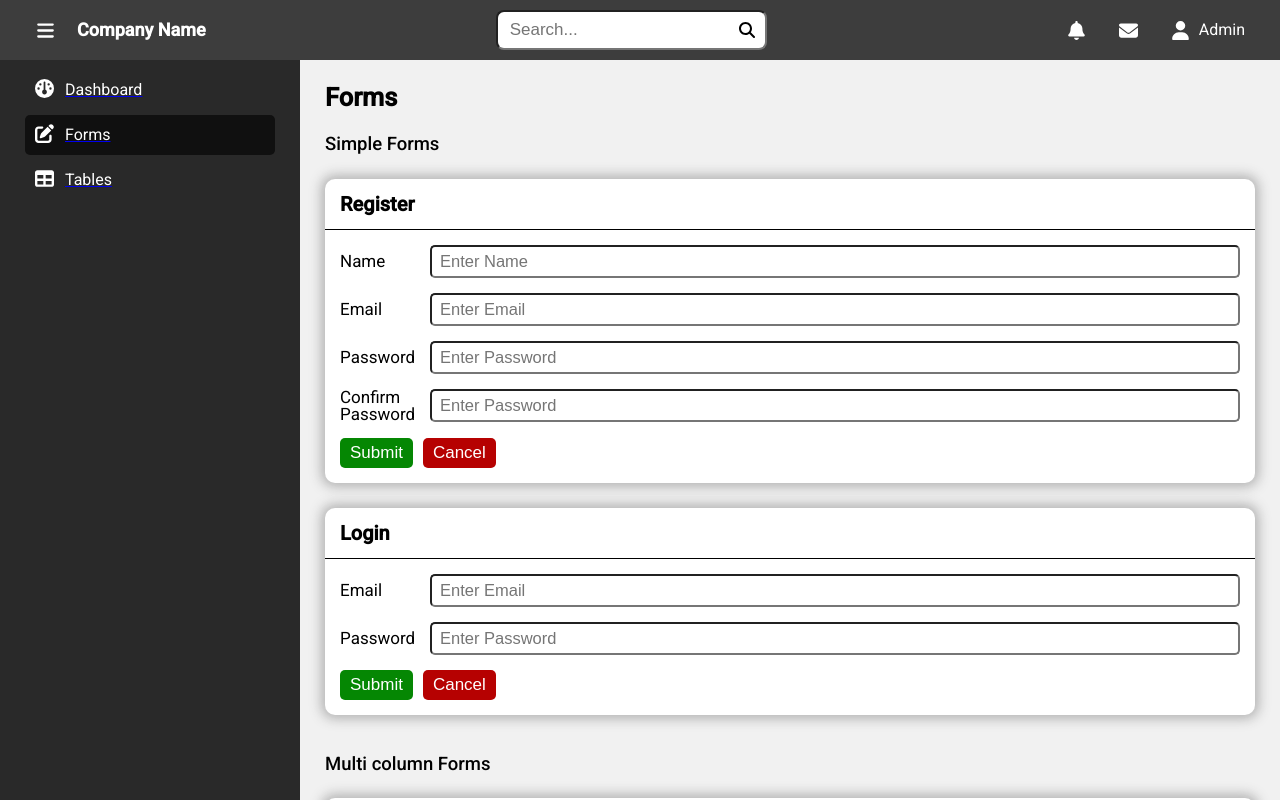
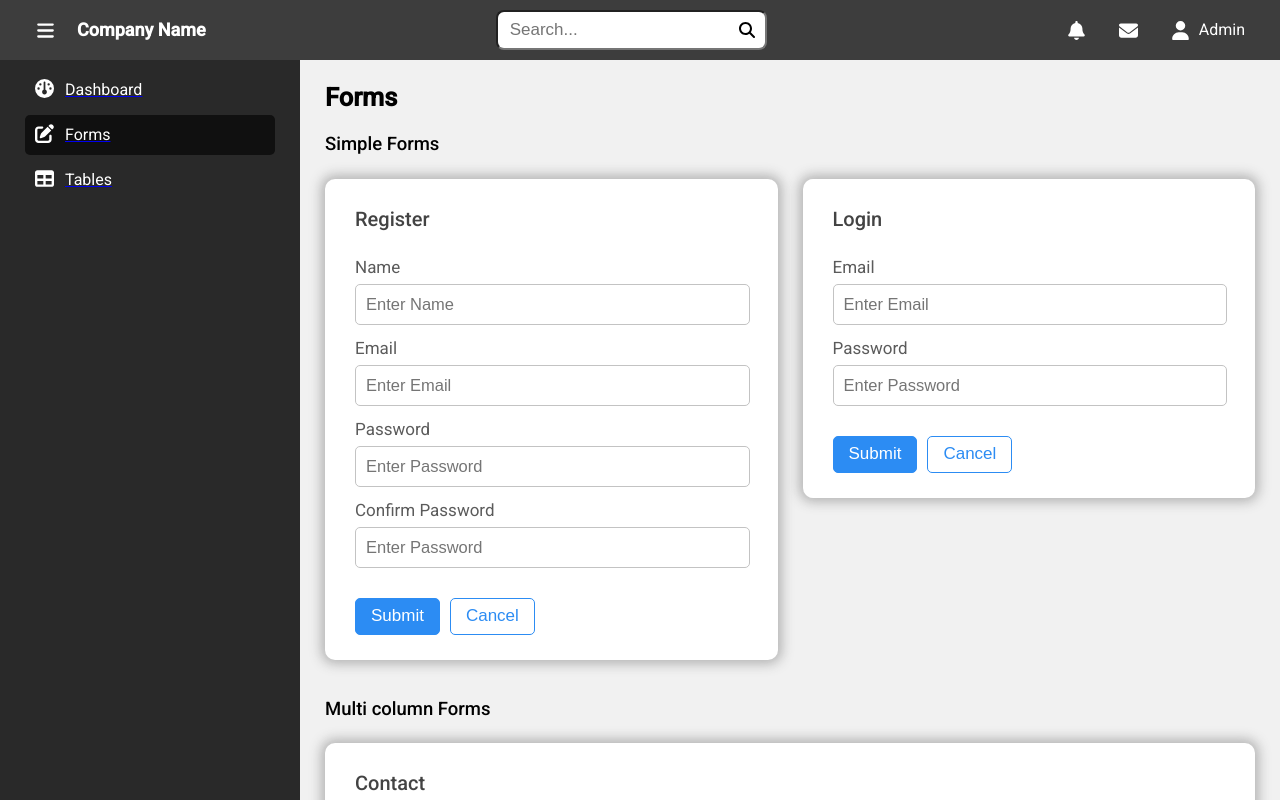
Before and after one commit to SanjeevMhn/angular-components, an Angular app: page /home/forms in a window 1280 px wide. Built offline with nearby package versions, Linux system fonts and the light colour scheme.

Commit message:
[UPDATED]: updated form and data table design

```diff
--- a/src/app/data-table/data-table.component.scss
+++ b/src/app/data-table/data-table.component.scss
@@ -63,10 +63,11 @@
 .pagination {
     // padding: 2rem 1.5rem;
     background-color: #fff;
-    border-bottom-left-radius: 0.5rem;
-    border-bottom-right-radius: 0.5rem;
+    border-bottom-left-radius: 0.8rem;
+    border-bottom-right-radius: 0.8rem;
     border-top: 3px solid #d7d7d7;
-    box-shadow: 0 6px 12px 0 #1f1f1f56;
+    box-shadow: 0 8px 12px 2px #1f1f1f56;
+    overflow: hidden;
 
     // max-height: 6rem;
     .form-control {
--- a/src/app/forms/forms.component.html
+++ b/src/app/forms/forms.component.html
@@ -6,26 +6,26 @@
         <form class="form">
             <h4 class="form-title">Register</h4>
             <div class="form-row">
-                <div class="form-group">
+                <div class="form-group label-top">
                     <label for="name" class="form-label">Name</label>
                     <input type="text" name="name" id="name" class="form-control" placeholder="Enter Name">
                 </div>
             </div>
             <div class="form-row">
-                <div class="form-group">
+                <div class="form-group label-top">
                     <label for="name" class="form-label">Email</label>
                     <input type="email" name="name" id="email" class="form-control" placeholder="Enter Email">
                 </div>
             </div>
             <div class="form-row">
-                <div class="form-group">
+                <div class="form-group label-top">
                     <label for="password" class="form-label">Password</label>
                     <input type="password" name="password" id="password" class="form-control"
                         placeholder="Enter Password">
                 </div>
             </div>
             <div class="form-row">
-                <div class="form-group">
+                <div class="form-group label-top">
                     <label for="password" class="form-label">Confirm Password</label>
                     <input type="password" name="password" id="password" class="form-control"
                         placeholder="Enter Password">
@@ -41,13 +41,13 @@
         <form class="form">
             <h4 class="form-title">Login</h4>
             <div class="form-row">
-                <div class="form-group">
+                <div class="form-group label-top">
                     <label for="name" class="form-label">Email</label>
                     <input type="email" name="name" id="email" class="form-control" placeholder="Enter Email">
                 </div>
             </div>
             <div class="form-row">
-                <div class="form-group">
+                <div class="form-group label-top">
                     <label for="password" class="form-label">Password</label>
                     <input type="password" name="password" id="password" class="form-control"
                         placeholder="Enter Password">
--- a/src/app/forms/forms.component.scss
+++ b/src/app/forms/forms.component.scss
@@ -13,7 +13,7 @@
 
 .simple-forms-container{
     display: grid;
-    grid-template-columns: repeat(auto-fill,minmax(50rem, 1fr));
+    grid-template-columns: repeat(auto-fill,minmax(38rem, 1fr));
     gap: 2.5rem;
     &.full-width{
         grid-template-columns: 1fr;
@@ -25,15 +25,17 @@
     box-shadow: 0 0 12px 4px #3d3d3d56;
     display: flex;
     flex-direction: column;
-    padding-bottom: 1.5rem;
+    padding: 1.5rem;
+    padding-bottom: 2.5rem;
     gap: 1.5rem;
 
 
     .form-title {
         padding: 1.5rem;
         font-size: 2rem;
-        font-weight: 600;
-        border-bottom: 1px solid #000;
+        font-weight: 500;
+        // border-bottom: 1px solid #000;
+        color: #434343;
     }
 
     .form-row{
@@ -58,13 +60,19 @@
             flex: 0 0 9rem;
             min-width: 9rem;
             font-size: 1.7rem;
+            color: #5b5b5b
         }
 
         .form-control {
-            width: calc(100% - 9rem);
-            padding: 0.5rem 0.8rem;
+            width: calc(100% - 2rem);
+            padding: 1rem;
             border-radius: 0.5rem;
             font-size: 1.65rem;
+            border: 1px solid #c3c3c3;
+            &:focus{
+                border-color: #636363;
+                outline-color: #636363;
+            }
         }
 
     }
@@ -73,30 +81,35 @@
         display: flex;
         align-items: center;
         gap: 1rem;
-        padding: 0 1.5rem;
+        padding: 1.5rem 1.5rem 0 1.5rem;
     }
 }
 
 .btn-submit,
 .btn-cancel,
 .btn-form{
-    padding: 0.5rem 1rem;
+    padding: 0.75rem 1.5rem;
     font-size: 1.7rem;
-    color: #fff;
     border-radius: 0.5rem;
     cursor: pointer;
 }
 
 .btn-submit{
-    background-color: #058703;
+    background-color: #2c8cf3;
+    border: 1px solid #2c8cf3;
+    color: #fff;
 }
 
 .btn-cancel{
-    background-color: #b60101;
+    // background-color: #b60101;
+    border: 1px solid #2c8cf3;
+    background-color: transparent;
+    color: #2c8cf3;
 }
 
 .btn-form{
-    background-color: #145aab;
+    background-color: #2c8cf3;
+    color: #fff;
 }
 
 
--- a/src/app/tables/tables.component.ts
+++ b/src/app/tables/tables.component.ts
@@ -20,7 +20,6 @@ export class TablesComponent {
     switchMap(([pageSize,page]) => {
       let url = 'https://fakestoreapi.com/products';
       let offset = (page - 1 ) * pageSize;
-      // let url = ' https://api.escuelajs.co/api/v1/products';
       return this.http.get<Array<any>>(`${url}`).pipe(
         map((items => items.slice(offset, offset + pageSize)))
       )
```
